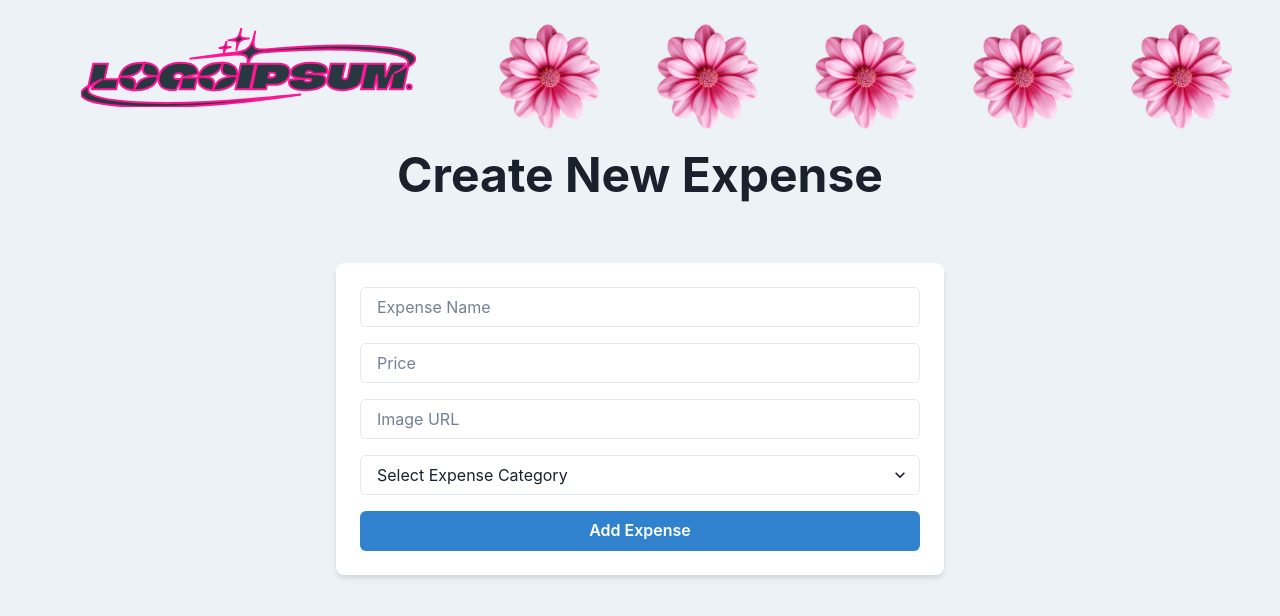
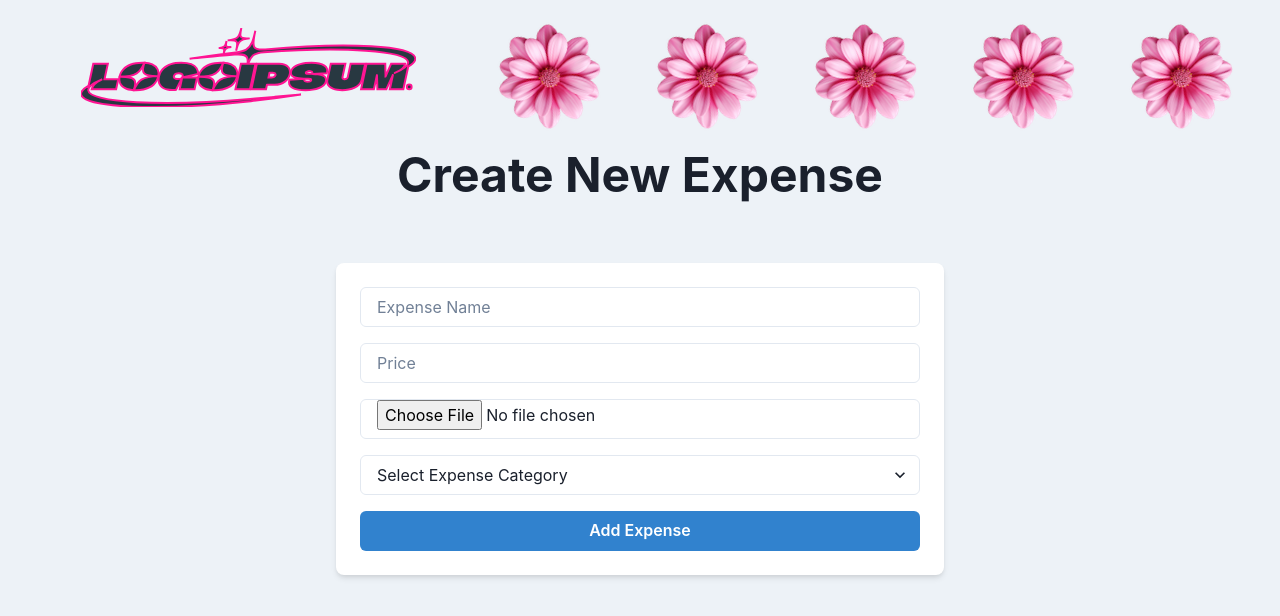
Before and after one commit to ImaniDigitalDiary/MUNYUN, a React (Vite) app in the folder MUNYUN/frontend/: page /expenses/create in a window 1280 px wide. Shown: the top 616 px of the page. Built offline with nearby package versions, Linux system fonts and the light colour scheme; a web font is replaced by a local one.

Commit message:
added a file input on my create page to be able to upload proof of payment for expenses or other

```diff
--- a/MUNYUN/frontend/src/components/Reports.jsx
+++ b/MUNYUN/frontend/src/components/Reports.jsx
@@ -6,6 +6,7 @@ import * as d3 from 'd3'
 
 
 const Reports = () => {
+
     const [data, setData] = useState([])
 
     useEffect(() => {
--- a/MUNYUN/frontend/src/pages/CreatePage.jsx
+++ b/MUNYUN/frontend/src/pages/CreatePage.jsx
@@ -5,6 +5,15 @@ import { useExpenseTracking } from '../tracking/expense'
 
 // COMPONENTS
 import Navbar from '../components/Navbar'
+
+const convertToBase64 = (file) =>
+  new Promise((resolve, reject) => {
+    const reader = new FileReader();
+    reader.readAsDataURL(file);
+    reader.onload = () => resolve(reader.result);
+    reader.onerror = (error) => reject(error);
+  });
+
 
 function CreatePage({onExpenseCreate} ) {
   const [newExpense, setNewExpense] = useState({
@@ -102,11 +111,17 @@ function CreatePage({onExpenseCreate} ) {
             onChange={(e) => setNewExpense({...newExpense, price: e.target.value})}
           />
           <Input
-            placeholder='Image URL'
-            name='image'
-            value={newExpense.image}
-            onChange={(e) => setNewExpense({...newExpense, image: e.target.value})}
+            type="file"
+            accept="image/*"
+            onChange={async (e) => {
+              const file = e.target.files[0];
+              if (file) {
+                const base64Image = await convertToBase64(file);
+                setNewExpense({ ...newExpense, image: base64Image });
+              }
+            }}
           />
+
           <Select
             placeholder='Select Expense Category'
             name={'category'}
```
